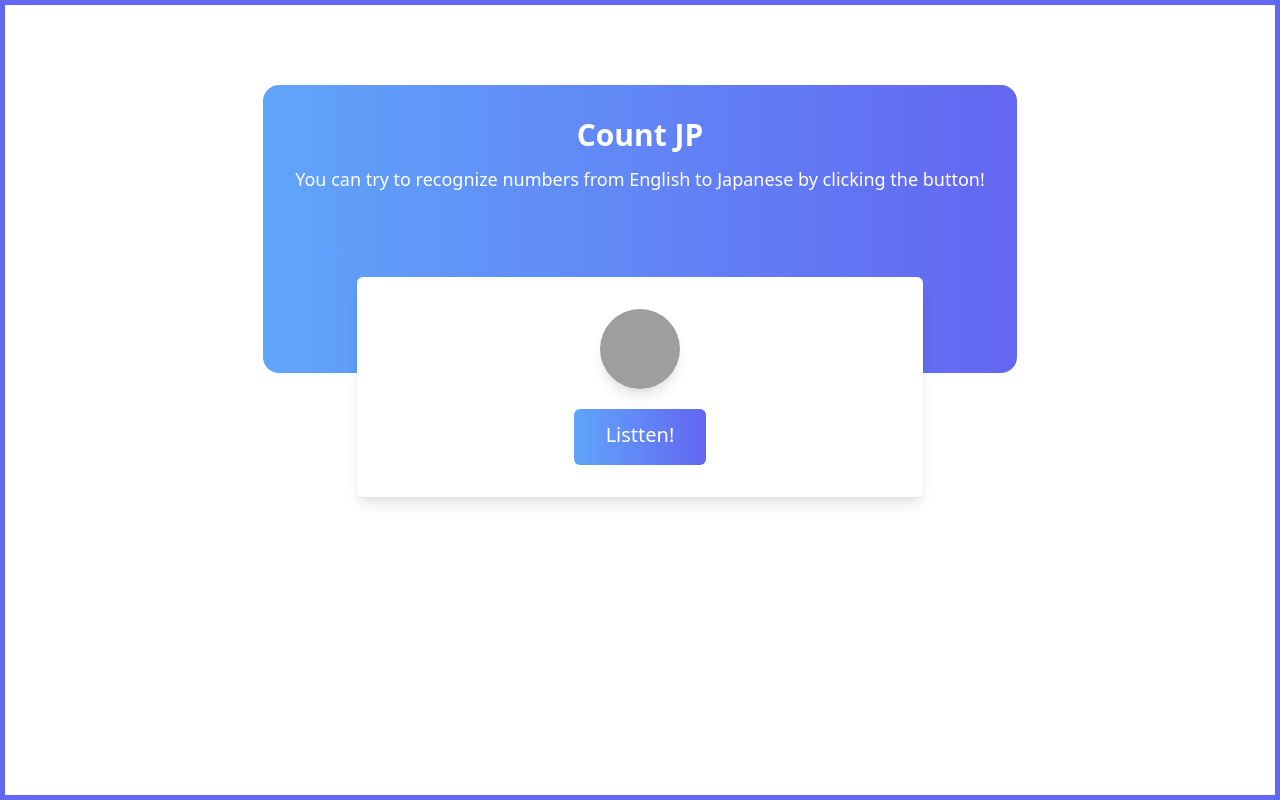
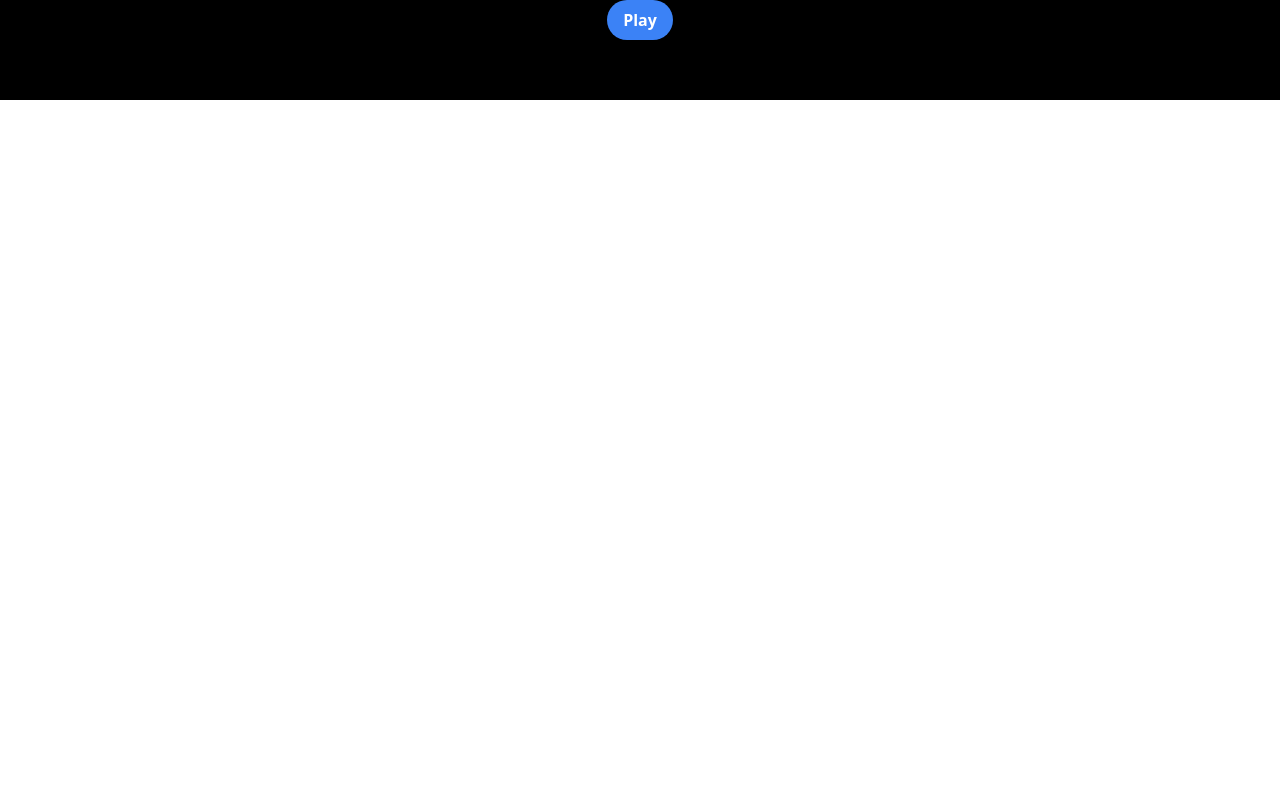
Before and after one commit to seito-developer/shadowX, a React (Create React App) app in the folder my-app/: page / in a window 1280 px wide. Built offline with nearby package versions, Linux system fonts and the light colour scheme; grey boxes are pictures that could not be loaded.

Commit message:
loaded video

```diff
--- a/my-app/package.json
+++ b/my-app/package.json
@@ -14,11 +14,10 @@
     "@types/react-dom": "^17.0.0",
     "fs": "^0.0.1-security",
     "gh-pages": "^3.2.0",
-    "random": "^3.0.6",
     "react": "^17.0.2",
     "react-dom": "^17.0.2",
+    "react-player": "^2.9.0",
     "react-scripts": "4.0.3",
-    "round-to": "^5.0.0",
     "sanitize.css": "^12.0.1",
     "translate": "^1.2.3",
     "typescript": "^4.1.2",
--- a/my-app/src/App.css
+++ b/my-app/src/App.css
@@ -1,5 +1,9 @@
 .App {
   text-align: center;
+  max-width: 750px;
+  width: 100%;
+  height: 100vh;
+  margin: 0 auto;
 }
 
 .App-logo {
@@ -36,3 +40,27 @@
     transform: rotate(360deg);
   }
 }
+
+.player-wrapper {
+  position: relative;
+  width: 100%;
+  height: 100%;
+}
+
+.react-player {
+  position: absolute;
+  top: 0;
+  left: 0;
+  width: 100%;
+  height: 100%;
+}
+
+.player-ui {
+  position: fixed;
+  z-index: 10;
+  left: 0;
+  top: 0;
+  width: 100%;
+  height: 100px;
+  background: #000;
+}
--- a/my-app/src/App.tsx
+++ b/my-app/src/App.tsx
@@ -1,65 +1,145 @@
-import React from 'react';
-import logo from './logo.svg';
-import randomCounts from './funcRandomCounts';
+import React, { useState } from 'react';
 import './App.css';
 
-const DELAY = 2000;
-const SPEAKER = {
-  en: 'Karen',
-  jp: 'Kyoko'
-}
-let timer:any;
+import ReactPlayer from 'react-player'
 
-// get voice data
-let voice = speechSynthesis.getVoices().find(function(voice){
-  return voice.name === SPEAKER.en;
-});
-
-function speak(speaker:string, text:string){
-  const uttr = new SpeechSynthesisUtterance(text);
-
-  // Need to call 2 times because of the API's issue
-  voice = speechSynthesis.getVoices().find(function(voice){
-    return voice.name === speaker;
-  });
-
-  if(voice){
-    uttr.voice = voice;
-  }
-  speechSynthesis.speak(uttr);
+interface Props {
+  url: string | null
+  pip: boolean
+  playing: boolean
+  controls: boolean
+  light: boolean
+  volume: number
+  muted: boolean
+  played: number
+  loaded: number
+  duration: number
+  playbackRate: number
+  loop: boolean
 }
 
-const handleClick = () => {
-  const script = randomCounts();
-  speak(SPEAKER.en, script);
-  clearTimeout(timer);
-  timer = setTimeout(() => {
-    speak(SPEAKER.jp, script)
-  }, DELAY);
-}
+const VIDEO_URL = 'https://vimeo.com/575873877'
 
 function App() {
 
+  const [ state, setState ] = useState<Props>({
+    url: null,
+    pip: false,
+    playing: false,
+    controls: false,
+    light: false,
+    volume: 0.8,
+    muted: false,
+    played: 0,
+    loaded: 0,
+    duration: 0,
+    playbackRate: 1.0,
+    loop: false
+  })
+
+  const load = (url:any) => {
+    setState({
+      ...state,
+      url,
+      played: 0,
+      loaded: 0,
+      pip: false
+    })
+  }
+
+  // ReactPlayer.canPlay('https://vimeo.com/575873877')
+
+  const onClick = {
+    play: () => {
+      console.log('clicked!');
+      setState({
+        ...state,
+        playing: !state.playing
+      })
+      // ReactPlayer.canPlay('https://vimeo.com/575873877')
+      // if (state.playing) {
+      //   setState({
+      //     ...state,
+      //     playing: true
+      //   });
+      // } else {
+      //   setState({
+      //     ...state,
+      //     playing: false
+      //   });
+      // }
+    }
+    // pause: () => {
+    //   setPlaying: !state.playing
+    // }
+  }
+
+  const ref = (player:any) => {
+    player = player
+  }
+
+  const renderLoadButton = (url:string, label:any) => {
+    return (
+      <button
+        className="bg-blue-500 hover:bg-blue-700 text-white font-bold py-2 px-4 rounded-full"
+        onClick={() => load(url)}>
+        {label}
+      </button>
+    )
+  }
+
+  const { url, playing, controls, light, volume, muted, loop, played, loaded, duration, playbackRate, pip } = state
+
   return (
-    <div className="App h-full">
-      <div className="mx-5 mt-20 grid place-content-center">
-        <div className="bg-gradient-to-r from-blue-400 to-indigo-500 rounded-2xl text-white p-8 text-center h-72 mx-auto">
-          <h1 className="text-3xl mb-3 font-bold">Count JP</h1>
-          <p className="text-lg">
-            You can try to recognize numbers from English to Japanese by clicking the button!
-          </p>
-        </div>
-        <div className="bg-white py-8 px-8 text-center rounded-md shadow-lg transform -translate-y-20 sm:-translate-y-24 w-3/4 mx-auto">
-          <img className="w-20 h-20 object-cover rounded-full mx-auto shadow-lg" src="https://images.unsplash.com/photo-1611342799915-5dd9f1665d04?ixid=MXwxMjA3fDB8MHxwaG90by1wYWdlfHx8fGVufDB8fHw%3D&ixlib=rb-1.2.1&auto=format&fit=crop&w=1350&q=80" alt="User avatar" />
-          {/* <p className="capitalize text-xl mt-1">essie walton</p> */}
-          <div className="mt-5 w-full">
-            <button
-              className="rounded-md bg-gradient-to-r from-blue-400 to-indigo-500 text-xl text-white pt-3 pb-4 px-8 inline"
-              type="button" onClick={handleClick}
-            >Listten!</button>
-          </div>
-        </div>
-      </div>
+    <div className="App">
+
+      <div className="player-wrapper">
+        <ReactPlayer
+          ref={ref}
+          className='react-player'
+          width='100%'
+          height='100%'
+          url={url}
+          pip={pip}
+          playing={playing}
+          controls={controls}
+          light={light}
+          loop={loop}
+          playbackRate={playbackRate}
+          volume={volume}
+          muted={muted}
+          onReady={() => console.log('onReady')}
+          onStart={() => console.log('onStart')}
+          // onPlay={handlePlay}
+          // onEnablePIP={handleEnablePIP}
+          // onDisablePIP={handleDisablePIP}
+          // onPause={handlePause}
+          onBuffer={() => console.log('onBuffer')}
+          onSeek={e => console.log('onSeek', e)}
+          // onEnded={handleEnded}
+          onError={e => console.log('onError', e)}
+          // onProgress={handleProgress}
+          // onDuration={handleDuration}
+        />
+        {/*<ReactPlayer
+          className="react-player"
+          url={'https://vimeo.com/575873877'}
+          autoPlay={true}
+          width={'100%'}
+          height={'100%'}
+          playing={state.playing}
+        />*/}
+       </div>
+
+       <div className="player-ui">
+         {renderLoadButton(VIDEO_URL, 'Play')}
+         {/*<button
+           className="bg-blue-500 hover:bg-blue-700 text-white font-bold py-2 px-4 rounded-full"
+           type="button"
+           onClick={onClick.play}>Play</button>*/}
+
+         {/*<button onClick={onClick.pause}>{state ? 'Pause' : 'Play'}</button>*/}
+       </div>
     </div>
   );
 }
--- a/my-app/src/funcRandomCounts.ts
+++ /dev/null
@@ -1,50 +0,0 @@
-import random from 'random';
-import roundTo from 'round-to';
-
-const putPattern = () => {
-  const base:number = Math.random();
-  if(base < 0.1){
-    return 'points';
-  } else {
-    if(base >= 0.1 && base <= 0.25){
-      return 'integer1';
-    } else if(base >= 0.26 && base <= 0.4){
-      return 'integer2';
-    } else if(base >= 0.41 && base <= 0.7){
-      return 'integer3';
-    } else {
-      return 'integer4';
-    }
-  }
-}
-
-const randomCounts = () => {
-  const pattern:string = putPattern();
-  let val:number;
-
-  switch(pattern){
-    case 'points':
-      const n = 2;
-          val = roundTo(Math.floor( Math.random() * Math.pow( 10, n ) ) / Math.pow( 10, n ), 3);
-      break;
-    case 'integer1':
-      val = random.int(0, 100);
-      break;
-    case 'integer2':
-      val = roundTo(random.int(1000, 10000), -1);
-      break;
-    case 'integer3':
-      val = roundTo(random.int(10000, 100000000), -6);
-      break;
-    case 'integer4':
-      val = roundTo(random.int(100000000, 100000000000), -8);
-      break;
-    default:
-      val = random.int(0, 100);
-      break;
-  }
-
-  return val.toString();
-}
-
-export default randomCounts;
--- a/my-app/src/index.css
+++ b/my-app/src/index.css
@@ -5,10 +5,7 @@ body {
     sans-serif;
   -webkit-font-smoothing: antialiased;
   -moz-osx-font-smoothing: grayscale;
-
-  border: 5px solid #6366f1;
   height: 100vh;
-  overflow: hidden;
 }
 
 @supports (-webkit-touch-callout: none) {
```
Also changed, not shown: my-app/src/logo.svg (deleted), 1 other file (tests, documents, lock files or other folders).
